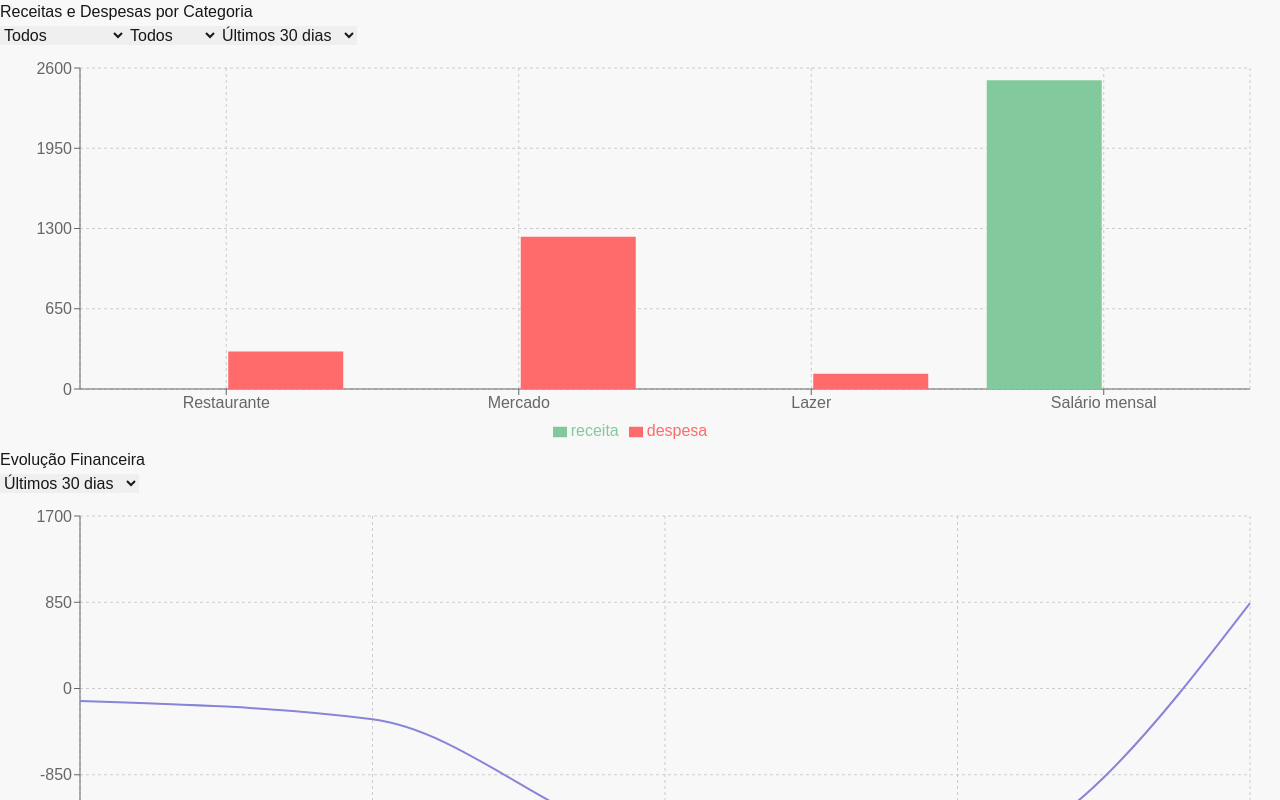
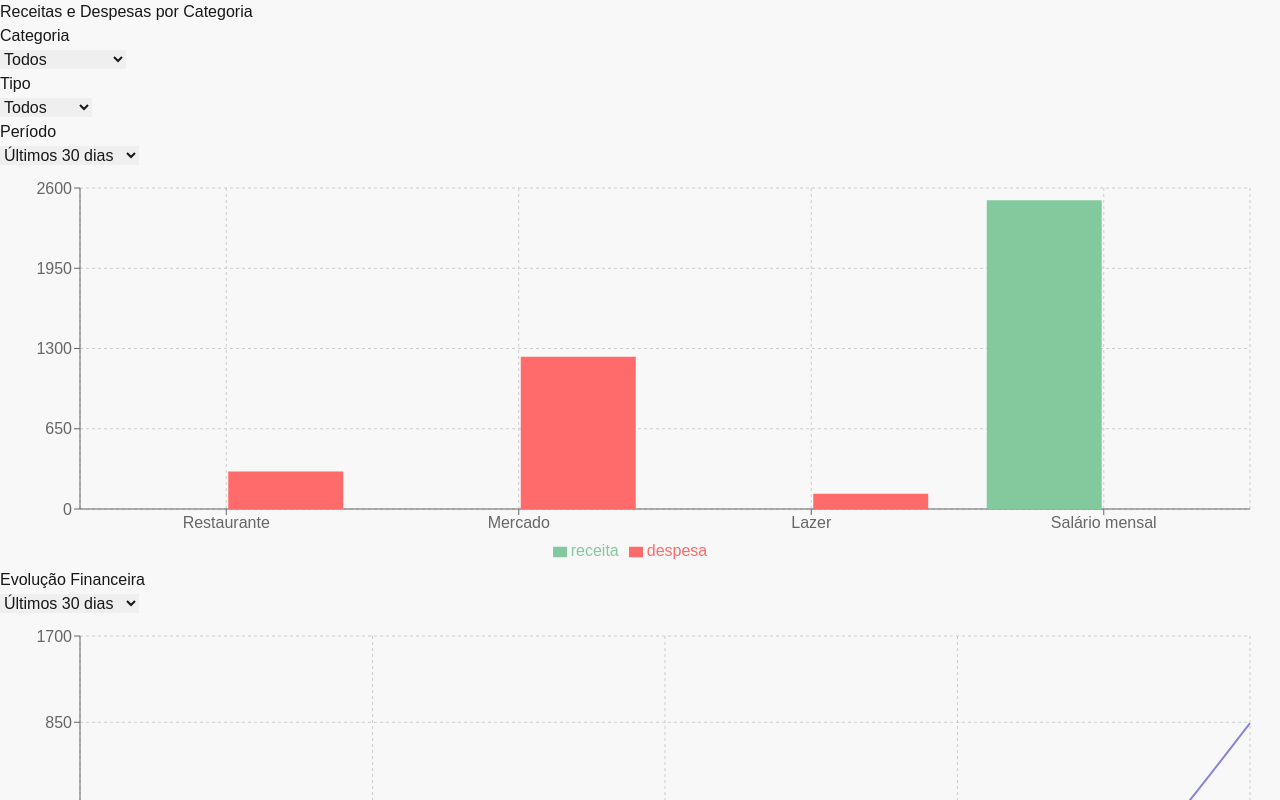
Before and after one commit to Wallace027Dev/financial-dashboard, a Next.js app: page / in a window 1280 px wide. Shown: the top 800 px of the page. Built offline with nearby package versions, Linux system fonts and the light colour scheme.

Commit message:
refatorando componente de graficos de componentizacao

```diff
--- /dev/null
+++ b/src/components/TransactionFilters.tsx
@@ -0,0 +1,58 @@
+import SelectFilter from "@/utils/selectFilter";
+
+interface TransactionsFiltersProps {
+  selectedCategory: string;
+  setSelectedCategory: (value: string) => void;
+  selectedType: string;
+  setSelectedType: (value: string) => void;
+  selectedPeriod: number;
+  setSelectedPeriod: (value: number) => void;
+  allCategories: string[];
+  periods: { value: number; label: string }[];
+}
+
+function TransactionsFilters({
+  selectedCategory,
+  setSelectedCategory,
+  selectedType,
+  setSelectedType,
+  selectedPeriod,
+  setSelectedPeriod,
+  allCategories,
+  periods
+}: TransactionsFiltersProps) {
+  return (
+    <div className="flex gap-4 mb-4">
+      <SelectFilter
+        legend="Categoria"
+        value={selectedCategory}
+        onChange={(e) => setSelectedCategory(e.target.value)}
+        options={[
+          { value: "Todos", label: "Todos" },
+          ...allCategories.map((category) => ({
+            value: category,
+            label: category
+          }))
+        ]}
+      />
+      <SelectFilter
+        legend="Tipo"
+        value={selectedType}
+        onChange={(e) => setSelectedType(e.target.value)}
+        options={[
+          { value: "Todos", label: "Todos" },
+          { value: "RECIPE", label: "Receitas" },
+          { value: "EXPENSE", label: "Despesas" }
+        ]}
+      />
+      <SelectFilter
+        legend="Período"
+        value={selectedPeriod}
+        onChange={(e) => setSelectedPeriod(Number(e.target.value))}
+        options={periods}
+      />
+    </div>
+  );
+}
+
+export default TransactionsFilters;
--- a/src/components/TransactionsChart.tsx
+++ b/src/components/TransactionsChart.tsx
@@ -11,6 +11,8 @@ import {
 } from "recharts";
 
 import { fetchTransactions } from "@/utils/fetchTransactions";
+import SelectFilter from "@/utils/selectFilter";
+import TransactionsFilters from "./TransactionFilters";
 
 const periods = [
   { label: "Últimos 7 dias", value: 7 },
@@ -43,43 +45,20 @@ export default function TransactionsChart() {
       <h2 className="text-lg font-semibold mb-4 text-slate-950">
         Receitas e Despesas por Categoria
       </h2>
-      <div className="flex gap-4 mb-4">
-        <select
-          className="p-2 border rounded-md"
-          value={selectedCategory}
-          onChange={(e) => setSelectedCategory(e.target.value)}
-        >
-          <option value="Todos">Todos</option>
-          {allCategories.map((category) => (
-            <option key={category} value={category}>
-              {category}
-            </option>
-          ))}
-        </select>
 
-        <select
-          className="p-2 border rounded-md"
-          value={selectedType}
-          onChange={(e) => setSelectedType(e.target.value)}
-        >
-          <option value="Todos">Todos</option>
-          <option value="RECIPE">Receitas</option>
-          <option value="EXPENSE">Despesas</option>
-        </select>
+      {/* Filtros */}
+      <TransactionsFilters
+        selectedCategory={selectedCategory}
+        setSelectedCategory={setSelectedCategory}
+        selectedType={selectedType}
+        setSelectedType={setSelectedType}
+        selectedPeriod={selectedPeriod}
+        setSelectedPeriod={setSelectedPeriod}
+        allCategories={allCategories}
+        periods={periods}
+      />
 
-        <select
-          className="p-2 border rounded-md"
-          value={selectedPeriod}
-          onChange={(e) => setSelectedPeriod(Number(e.target.value))}
-        >
-          {periods.map((period) => (
-            <option key={period.value} value={period.value}>
-              {period.label}
-            </option>
-          ))}
-        </select>
-      </div>
-
+      {/* Gráfico */}
       <ResponsiveContainer width="100%" height={400}>
         <BarChart
           data={chartData}
--- /dev/null
+++ b/src/utils/selectFilter.tsx
@@ -0,0 +1,38 @@
+function SelectFilter({
+  legend,
+  value,
+  onChange,
+  options
+}: {
+  legend?: string;
+  value: string | number;
+  onChange: (e: React.ChangeEvent<HTMLSelectElement>) => void;
+  options: { value: string | number; label: string }[];
+}) {
+  const selectId = `select-${legend?.replace(/\s+/g, "-").toLowerCase()}`;
+
+  return (
+    <fieldset className="flex flex-col">
+      {legend && (
+        <legend className="text-sm font-medium text-slate-900" id={selectId}>
+          {legend}
+        </legend>
+      )}
+      <select
+        id={selectId}
+        className="p-2 border rounded-md"
+        value={value}
+        onChange={onChange}
+        aria-labelledby={selectId}
+      >
+        {options.map((option) => (
+          <option key={option.value} value={option.value}>
+            {option.label}
+          </option>
+        ))}
+      </select>
+    </fieldset>
+  );
+}
+
+export default SelectFilter;
```
